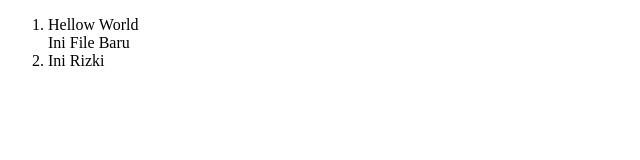
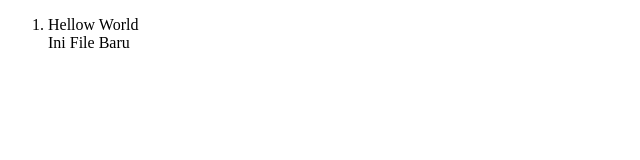
Before and after one commit to rizkirmdn84/my-repo-from-remote, a plain HTML site: page index.html in a window 1280 px wide. Shown: the full height of the page, 0-640 px from the left. Drawn offline with Linux system fonts and the light colour scheme.

Commit message:
delete name

```diff
--- a/index.html
+++ b/index.html
@@ -9,7 +9,6 @@
     <ol>
         <li>Hellow World</li>
         </li>Ini File Baru</li>
-        <li>Ini Rizki</li>
     </ol>
 </body>
 </html>
```
